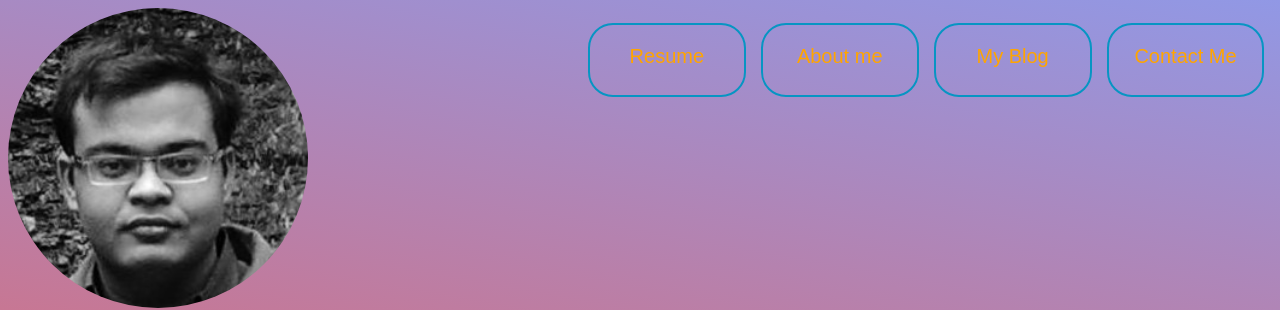
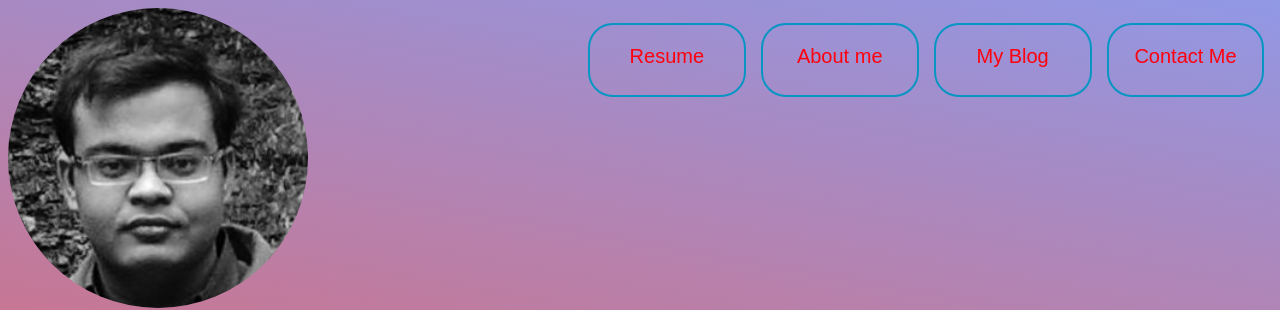
Before and after one commit to adigee1011/ACA_web101_Aditya_Nandan, a plain HTML site: page index.html in a window 1280 px wide. Shown: the top 310 px of the page. Drawn offline with nearby package versions, Linux system fonts and the light colour scheme.

Commit message:
x commit

```diff
--- a/style.css
+++ b/style.css
@@ -32,14 +32,14 @@ body {
     margin: 2% 1% 3%;
     height: 10%;
     width: 15%;
-    color: orange;
+    color: rgb(255, 0, 13);
     font-family: Arial, Helvetica, sans-serif;
     font-size: 20px;
     border-radius: 25px;
     background: transparent;
-    padding: 20px;
+    padding: 15px;
     text-align: center;
-    border: 2px solid white;
+    border: 2px solid yellow;
   }
 
   .has-border {
```
